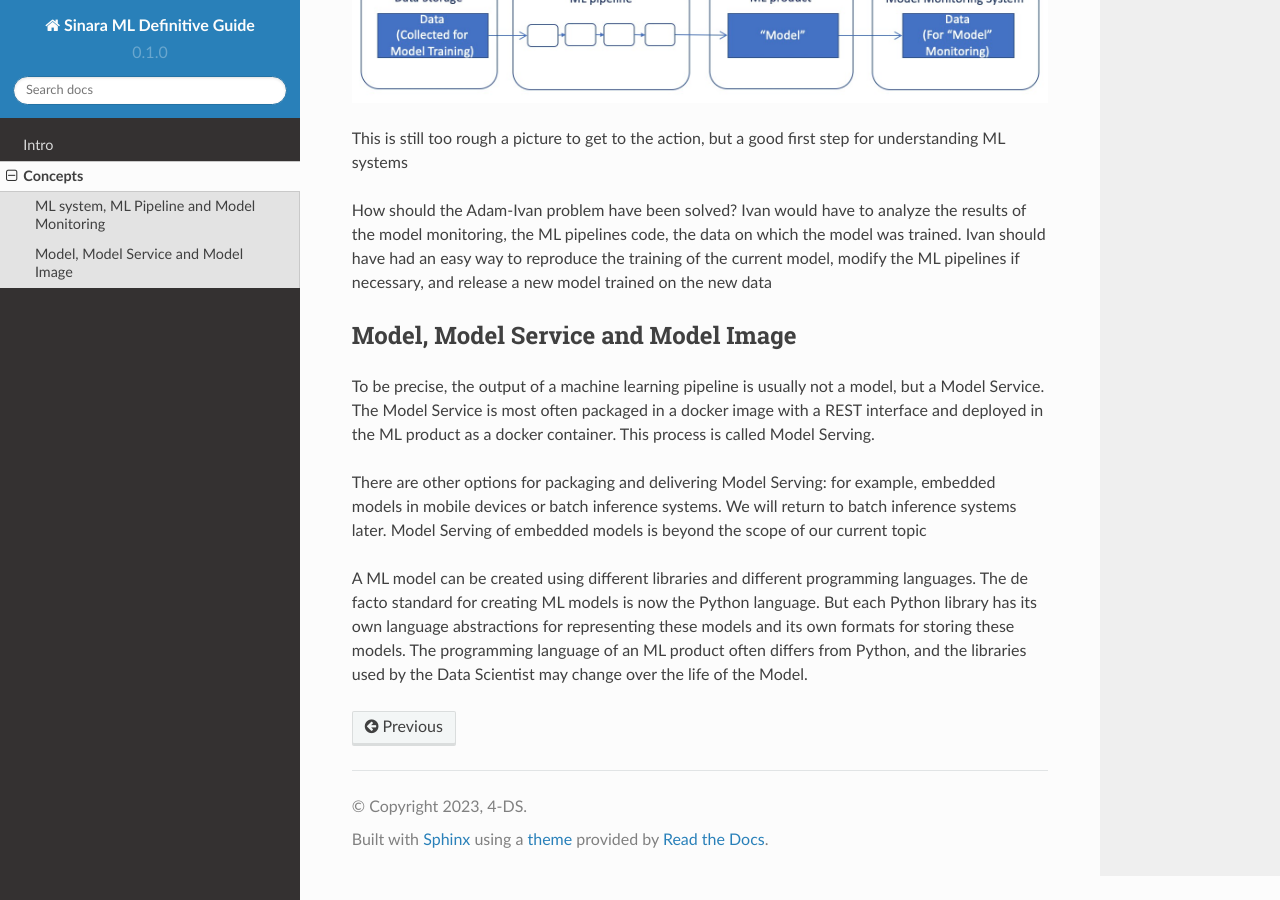
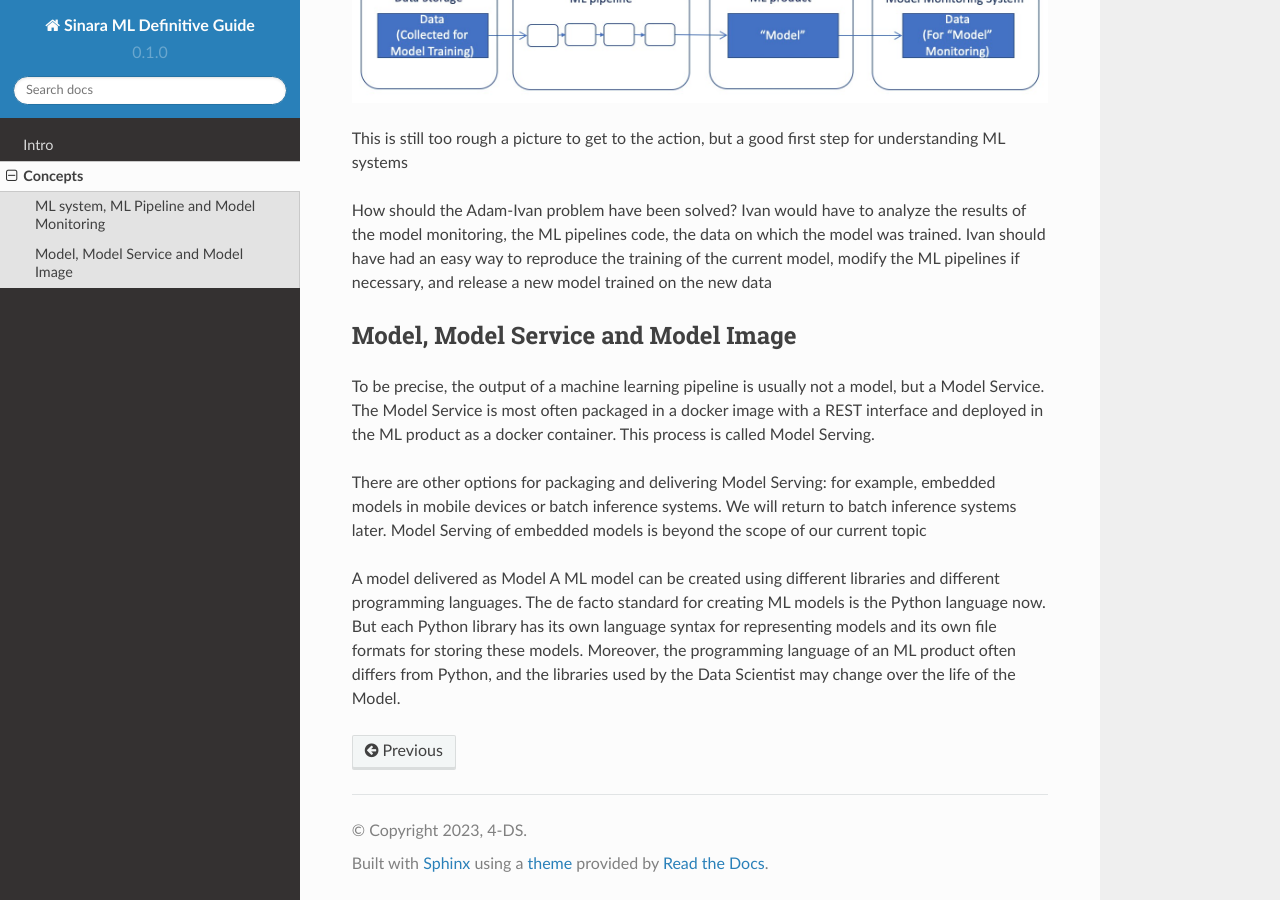
Before and after one commit to 4-DS/SinaraML-Def-Guide, a Sphinx documentation site: the page built from docs/source/concepts.rst, in a window 1280 px wide and 900 px high, scrolled down 1362 px. Built offline with Sphinx 7.4.7 and the Read the Docs theme 2.0.0, drawn with Linux system fonts in a browser that asks for light colours.

Commit message:
Update concepts.rst

```diff
--- a/docs/source/concepts.rst
+++ b/docs/source/concepts.rst
@@ -32,4 +32,4 @@ To be precise, the output of a machine learning pipeline is usually not a model,
 
 There are other options for packaging and delivering Model Serving: for example, embedded models in mobile devices or batch inference systems. We will return to batch inference systems later. Model Serving of embedded models is beyond the scope of our current topic
 
-A ML model can be created using different libraries and different programming languages. The de facto standard for creating ML models is now the Python language. But each Python library has its own language abstractions for representing these models and its own formats for storing these models. The programming language of an ML product often differs from Python, and the libraries used by the Data Scientist may change over the life of the Model.
+A model delivered as Model A ML model can be created using different libraries and different programming languages. The de facto standard for creating ML models is the Python language now. But each Python library has its own language syntax for representing models and its own file formats for storing these models. Moreover, the programming language of an ML product often differs from Python, and the libraries used by the Data Scientist may change over the life of the Model.
```
